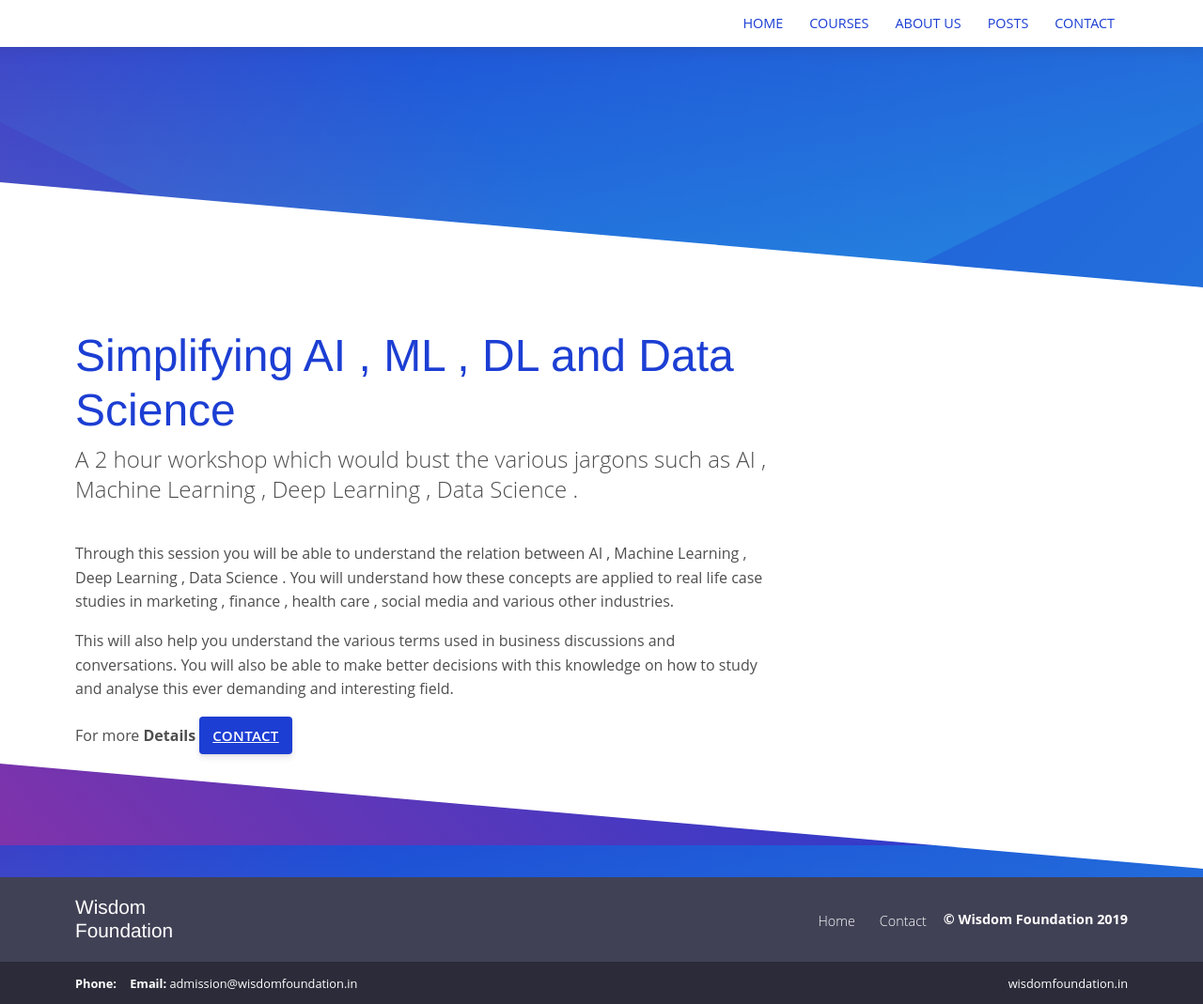
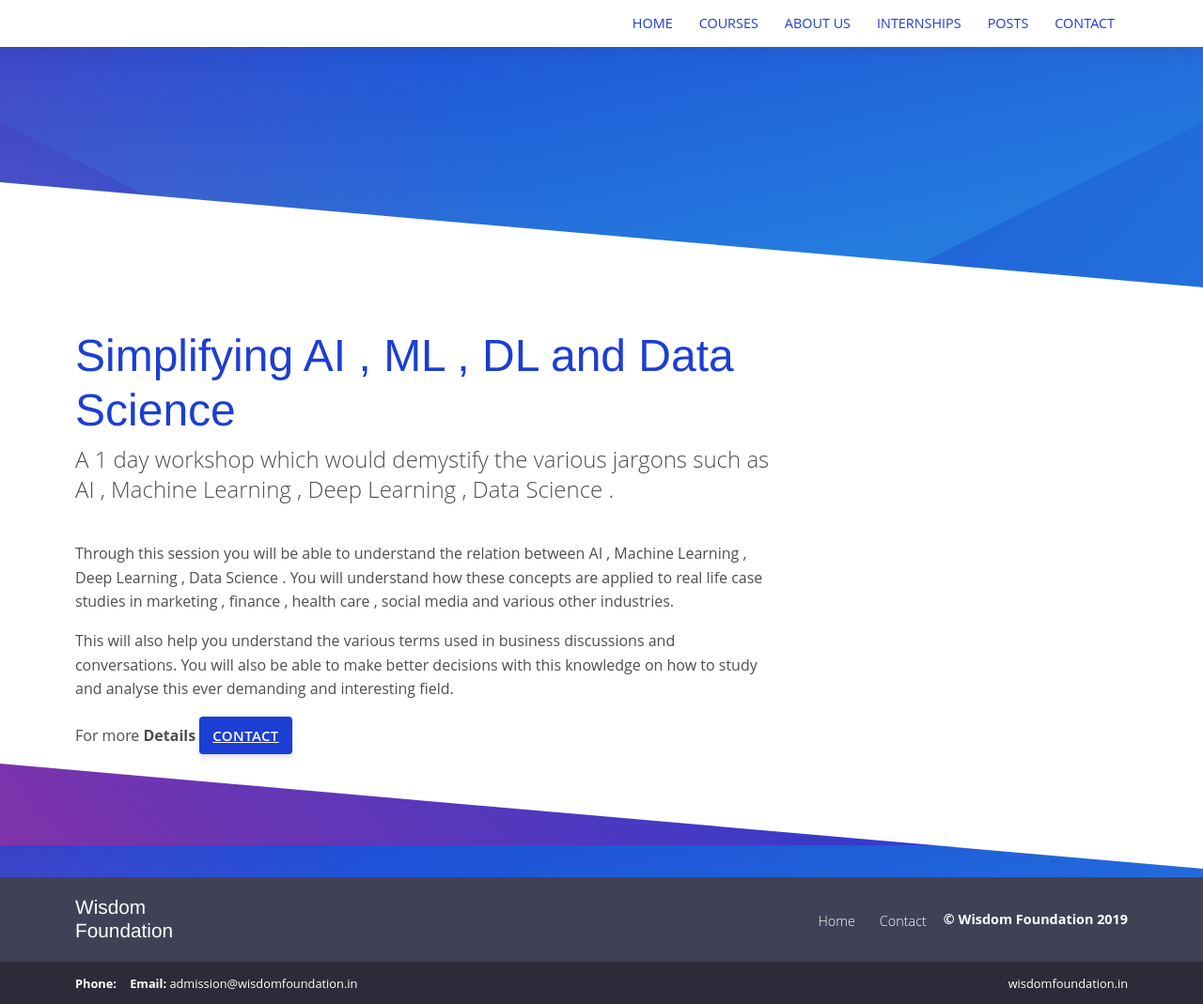
Before and after one commit to write2wisdomfoundation/write2wisdomfoundation.github.io, a Jekyll site: the page built from _courses/why-ai.md, in a window 1280 px wide. Shown: the whole page at 94% size. Built offline with Jekyll 4.4.1, drawn with Linux system fonts in a browser that asks for light colours.

Commit message:
Internships added

```diff
--- a/_courses/why-ai.md
+++ b/_courses/why-ai.md
@@ -4,7 +4,7 @@ image: '/services/noun_591323.png'
 num : 5
 ---
 
-A 2 hour workshop which would bust the various jargons such as AI , Machine Learning , Deep Learning , Data Science .
+A 1 day workshop which would demystify the various jargons such as AI , Machine Learning , Deep Learning , Data Science .
 
 Through this session you will be able to understand the relation between AI , Machine Learning , Deep Learning , Data Science . You will understand how these concepts are applied to real life case studies in marketing , finance , health care , social media and various other industries.
 
--- a/_includes/main-menu.html
+++ b/_includes/main-menu.html
@@ -3,7 +3,8 @@
     <li><a href="{{site.baseurl}}/" class="{% if page.url == '/' %}current{% endif %}">Home</a></li>
     <li><a href="{{site.baseurl}}/courses/" class="{% if page.url contains 'courses' %}current{% endif %}">courses</a></li>
     <li><a href="{{site.baseurl}}/team/" class="{% if page.url contains 'team' %}current{% endif %}">About Us</a></li>
+    <li><a href="{{site.baseurl}}/internships/" class="{% if page.url contains 'internships' %}current{% endif %}">Internships</a></li>
     <li><a href="{{site.baseurl}}/posts/" class="{% if page.url contains 'posts' %}current{% endif %}">Posts</a></li>
-     <li><a href="{{site.baseurl}}/contact/" class="{% if page.url contains 'contact' %}current{% endif %}">Contact</a></li>
+    <li><a href="{{site.baseurl}}/contact/" class="{% if page.url contains 'contact' %}current{% endif %}">Contact</a></li>
   </ul>
 </div>
```
Also changed, not shown: internships.html (added, +38 -0 lines).
